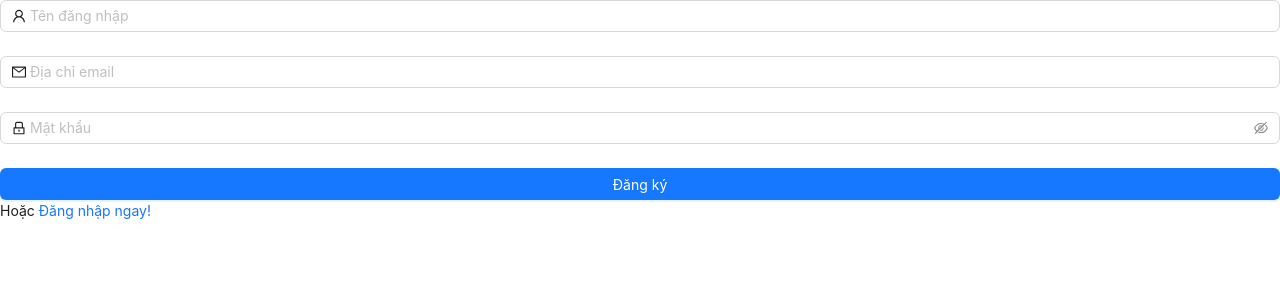
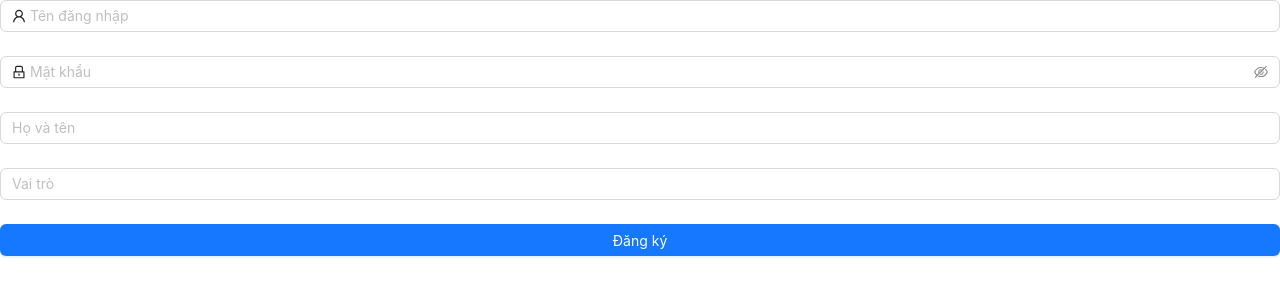
Before and after one commit to GiangGiauTen/CheemsFood, a React (Create React App) app in the folder web/: page /register in a window 1280 px wide. Shown: the top 300 px of the page. Built offline with nearby package versions, Linux system fonts and the light colour scheme.

Commit message:
Login and Register

```diff
--- a/web/src/components/LoginForm.jsx
+++ b/web/src/components/LoginForm.jsx
@@ -16,7 +16,7 @@ const LoginForm = () => {
 
   const handleLogin = async () => {
     try {
-      const response = await axios.post('API_LOGIN_ENDPOINT', {
+      const response = await axios.post('localhost:4001/auth/login', {
         username,
         password,
       });
--- a/web/src/components/RegisterForm.jsx
+++ b/web/src/components/RegisterForm.jsx
@@ -1,8 +1,6 @@
-import { useState } from 'react';
-import React from 'react';
+import React, { useState } from 'react';
 import { Form, Input, Button } from 'antd';
-import { UserOutlined, LockOutlined, MailOutlined } from '@ant-design/icons';
-import { Link } from 'react-router-dom';
+import { UserOutlined, LockOutlined } from '@ant-design/icons';
 import axios from 'axios';
 import { useNavigate } from 'react-router-dom';
 
@@ -10,22 +8,22 @@ const RegisterForm = () => {
   const navigate = useNavigate();
   const [username, setUsername] = useState('');
   const [password, setPassword] = useState('');
-  const [email, setEmail] = useState('');
+  const [name, setName] = useState('');
+  const [role, setRole] = useState('');
 
   const handleRegister = async () => {
     try {
-      const response = await axios.post('API_REGISTER_ENDPOINT', {
+      const response = await axios.post('localhost:4001/auth/signup', {
         username,
         password,
-        email,
+        name,
+        role,
       });
 
       console.log('Đăng ký thành công:', response.data);
-      // Xử lý sau khi đăng ký thành công (ví dụ: chuyển hướng, hiển thị thông báo, v.v.)
-      navigate('/login'); // Chuyển hướng người dùng về trang đăng nhập
+      navigate('/'); // Chuyển hướng người dùng về trang đăng nhập sau khi đăng ký thành công
     } catch (error) {
       console.error('Đăng ký thất bại:', error);
-      // Xử lý khi xảy ra lỗi đăng ký (ví dụ: hiển thị thông báo lỗi, xử lý lỗi khác, v.v.)
     }
   };
 
@@ -42,25 +40,27 @@ const RegisterForm = () => {
         <Input prefix={<UserOutlined />} placeholder="Tên đăng nhập" />
       </Form.Item>
       <Form.Item
-        name="email"
-        rules={[
-          { required: true, message: 'Vui lòng nhập địa chỉ email!' },
-          { type: 'email', message: 'Địa chỉ email không hợp lệ!' }
-        ]}
-      >
-        <Input prefix={<MailOutlined />} placeholder="Địa chỉ email" />
-      </Form.Item>
-      <Form.Item
         name="password"
         rules={[{ required: true, message: 'Vui lòng nhập mật khẩu!' }]}
       >
         <Input.Password prefix={<LockOutlined />} placeholder="Mật khẩu" />
       </Form.Item>
+      <Form.Item
+        name="name"
+        rules={[{ required: true, message: 'Vui lòng nhập tên!' }]}
+      >
+        <Input placeholder="Họ và tên" />
+      </Form.Item>
+      <Form.Item
+        name="role"
+        rules={[{ required: true, message: 'Vui lòng nhập vai trò!' }]}
+      >
+        <Input placeholder="Vai trò" />
+      </Form.Item>
       <Form.Item>
         <Button type="primary" htmlType="submit" style={{ width: '100%' }}>
           Đăng ký
         </Button>
-        Hoặc <Link to="/">Đăng nhập ngay!</Link>
       </Form.Item>
     </Form>
   );
```
Also changed, not shown: web/src/reportWebVitals.js (deleted, +0 -13 lines), web/src/setupTests.js (deleted, +0 -5 lines).
